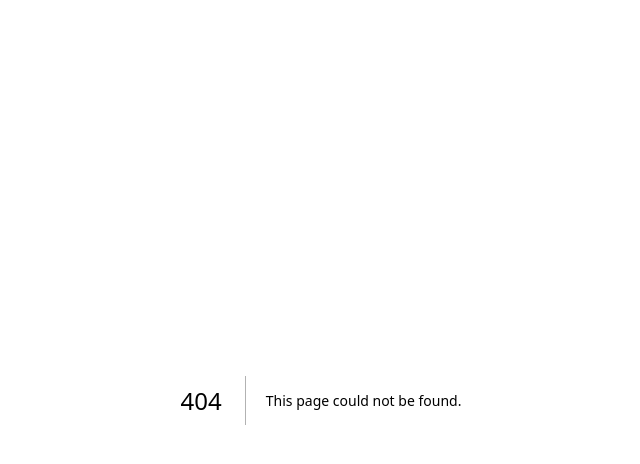
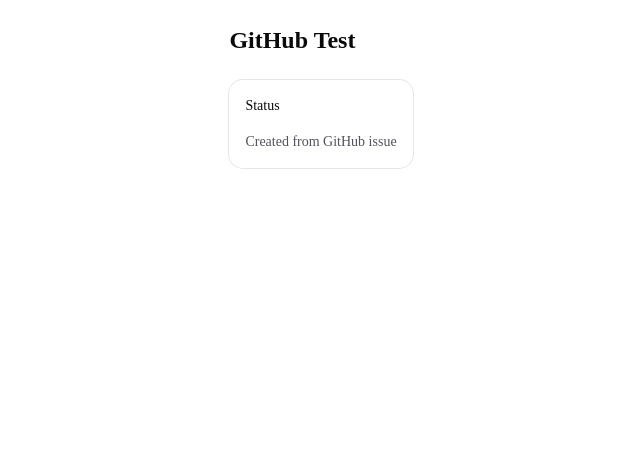
Before and after one commit to mirkokg-levi9/brainwave-test, a Next.js app: page /github-test in a window 1280 px wide. Before the commit this address had no page. Shown: the top 464 px of the page, without its empty margins (319-959 px from the left). Built offline with nearby package versions, Linux system fonts and the light colour scheme.

Commit message:
Add /github-test page with shadcn Card
Co-Authored-By: Claude Sonnet 4.6 <noreply@anthropic.com>

```diff
--- /dev/null
+++ b/app/github-test/page.tsx
@@ -0,0 +1,19 @@
+import { Card, CardContent, CardHeader, CardTitle } from "@/components/ui/card";
+
+export default function GithubTestPage() {
+  return (
+    <main className="mx-auto max-w-md p-6">
+      <h1 className="text-2xl font-semibold">GitHub Test</h1>
+      <div className="mt-6">
+        <Card>
+          <CardHeader>
+            <CardTitle className="text-sm">Status</CardTitle>
+          </CardHeader>
+          <CardContent className="text-sm text-zinc-600">
+            Created from GitHub issue
+          </CardContent>
+        </Card>
+      </div>
+    </main>
+  );
+}
```
Also changed, not shown: .brainwave-evidence/8aa1041c-f882-40c2-bc09-90899e714c0b.json (added), .brainwave-evidence/8aa1041c-f882-40c2-bc09-90899e714c0b.png (added), .brainwave-evidence/capture.cjs (added).
